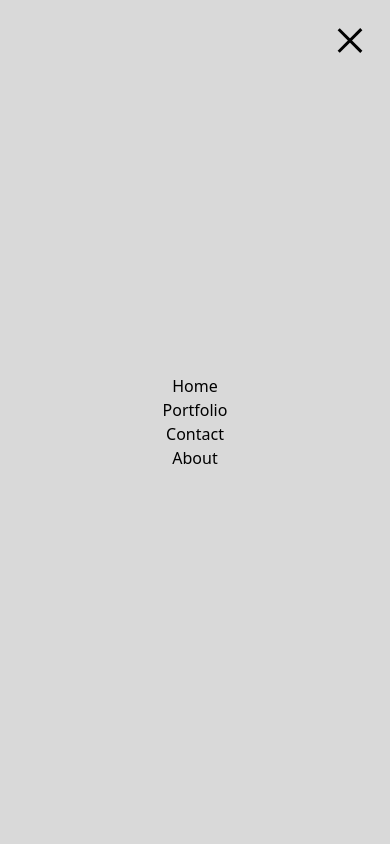
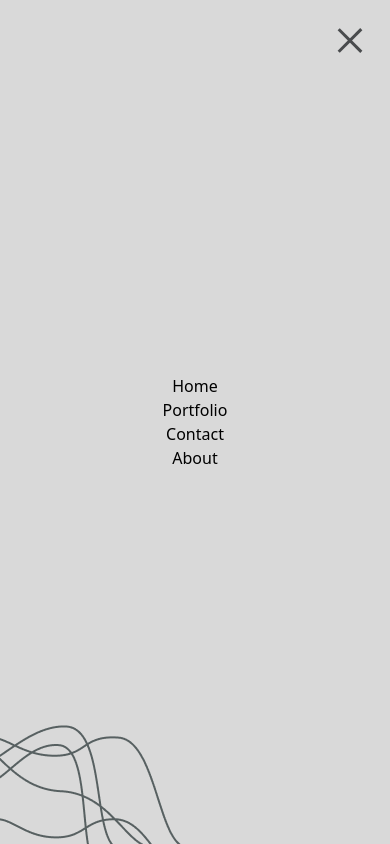
Before and after one commit to Qnosin/Jakub-Portfolio, a React (Vite) app: page / in a window 390 px wide. Both pictures are taken after a click on the button 350 px from the left and 40 px from the top of the page. Built offline with nearby package versions, Linux system fonts and the light colour scheme; a web font is replaced by a local one.

Commit message:
feat: adeed svg in nav-menu on mobile

```diff
--- a/src/App.jsx
+++ b/src/App.jsx
@@ -47,7 +47,7 @@ const Root = () => {
   return (
     <>
       <div className="hamburger flex justify-end z-10 relative">
-        <Hamburger toggled={isOpen} toggle={setOpen} />
+        <Hamburger color="#494B4D" toggled={isOpen} toggle={setOpen} />
       </div>
       {isOpen && (
         <div className="nav absolute w-full top-0 right-0 h-screen flex flex-col justify-center items-center z-0 bg-[#D9D9D9] ">
@@ -55,6 +55,13 @@ const Root = () => {
           <Link to="/portfolio">Portfolio</Link>
           <Link to="/contact">Contact</Link>
           <Link to="/about">About</Link>
+          <div className="svg-image">
+            <img
+              src="../public/line2.png"
+              className="absolute left-0 bottom-0"
+              alt="svg-line"
+            />
+          </div>
         </div>
       )}
       <Outlet />
```
Also changed, not shown: public/line2.png (added).
